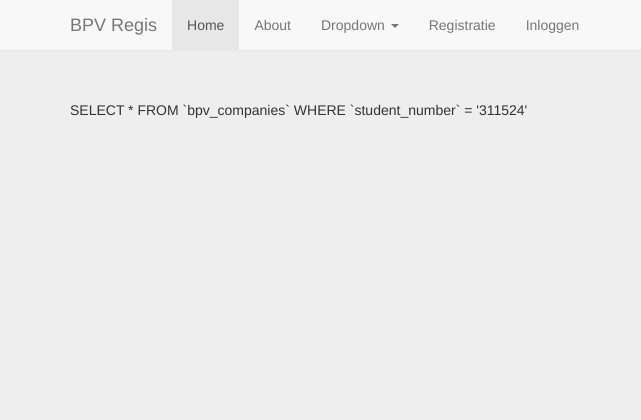
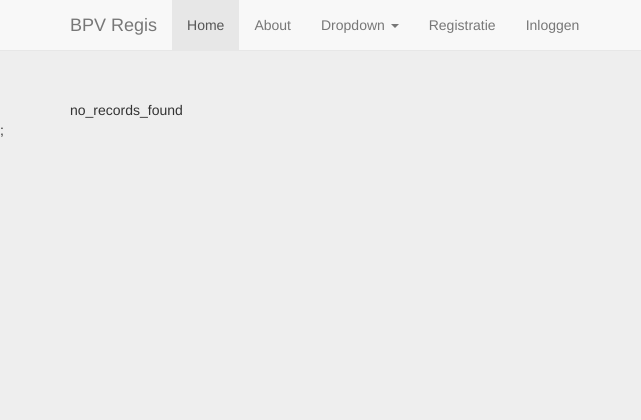
Before and after one commit to rra-am1a-2016/bpv_regis, a PHP site: page /2016-2017/index.php?content=bpv_show_companies_data in a window 1280 px wide. Shown: the top 420 px of the page, without its empty margins (0-641 px from the left). Run offline with PHP 8.4, Linux system fonts and the light colour scheme; a user stored in the database is signed in; data comes from the database, SQL or seed files in the repository.

Commit message:
records from database

```diff
--- a/bpv_show_companies_data.php
+++ b/bpv_show_companies_data.php
@@ -8,7 +8,21 @@
    $query = "SELECT * FROM `bpv_companies`
              WHERE `student_number` = '" . $_SESSION["id"] . "'";
 
-   echo $query; exit();
+   //echo $query; exit();
+
+   $result = mysqli_query($conn, $query);
+
+   $records = array();
+   if ( $result ) {
+      if ( mysqli_num_rows($result) > 0 ) {
+         $records = mysqli_fetch_all($result, MYSQLI_ASSOC);
+         var_dump($records);
+      } else {
+         echo "no_records_found";
+      }
+   } else {
+      echo "error_database";
+   }
 
 
 
```
